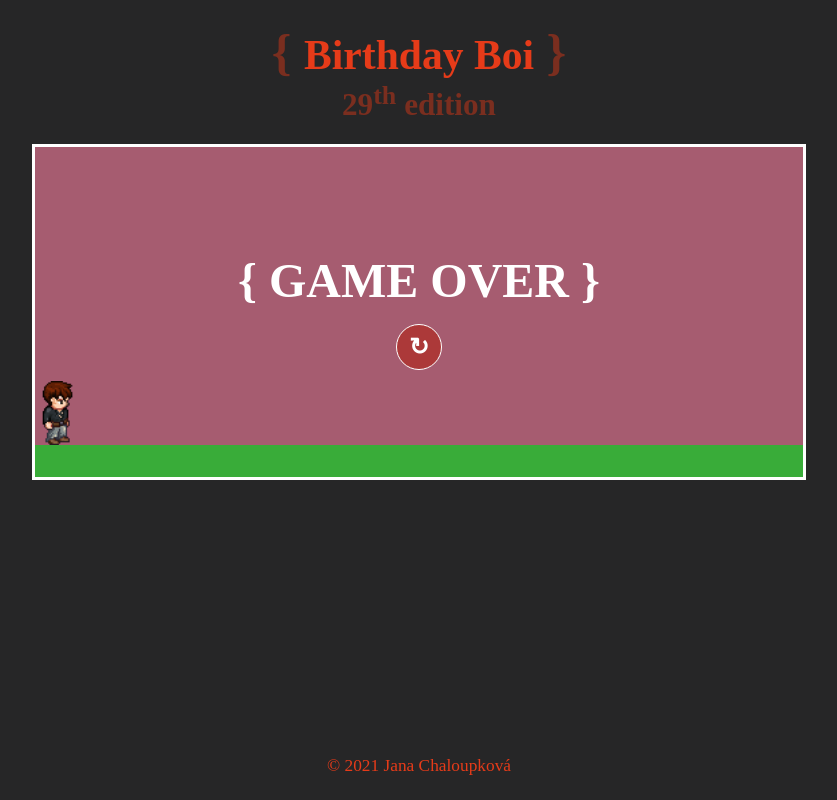
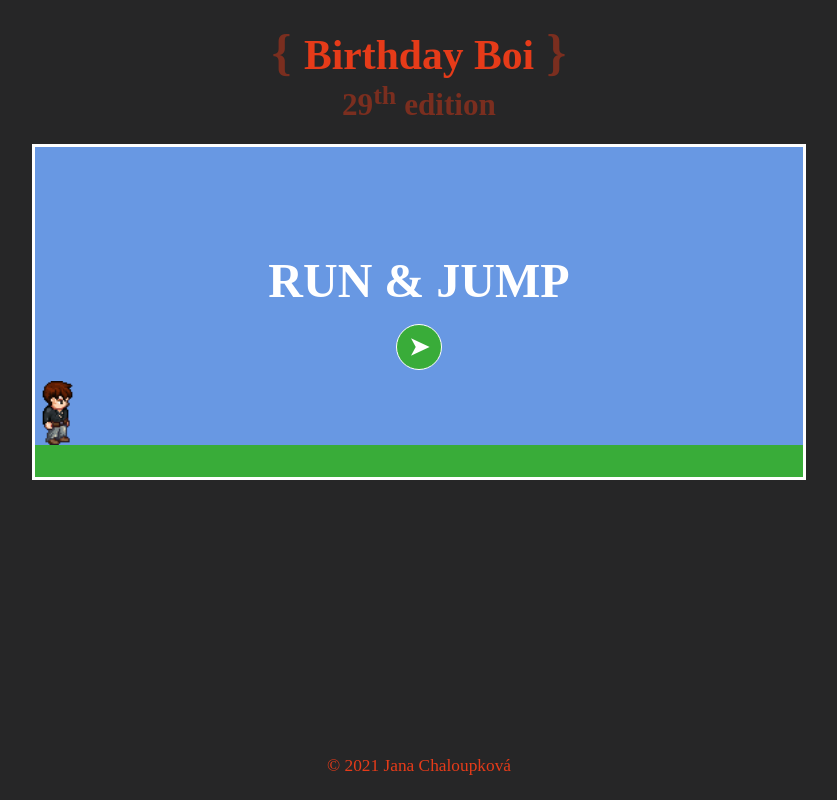
Before and after one commit to agnes97/birthday-boi, a React (Create React App) app: page / in a window 1280 px wide. Shown: the whole page, without its empty margins (221-1058 px from the left). Built offline with nearby package versions, Linux system fonts and the light colour scheme.

Commit message:
✨ Add StartScreen component

```diff
--- a/src/games/RunAndJump/components/Obstacles/index.tsx
+++ b/src/games/RunAndJump/components/Obstacles/index.tsx
@@ -12,13 +12,14 @@ const timeToNextObstacle = () =>
 
 type Props = {
     numberOfObstacles: number,
-    paused: boolean
-    onLastObstacle: () => void
-    isObstacleInCollision?: (obstacleBoundaries: DOMRect) => boolean
-    onObstacleCollision?: () => void
+    paused: boolean,
+    onLastObstacle: () => void,
+    isObstacleInCollision?: (obstacleBoundaries: DOMRect) => boolean,
+    onObstacleCollision?: () => void,
+    isGameRunning: boolean
 }
 
-const Obstacles: FC<Props> = ({ numberOfObstacles, paused = false, onLastObstacle, isObstacleInCollision, onObstacleCollision }) => {
+const Obstacles: FC<Props> = ({ numberOfObstacles, paused, isGameRunning, onLastObstacle, isObstacleInCollision, onObstacleCollision }) => {
     const obstacleRefs = useRef<Array<HTMLDivElement | null>>([])
 
     const nextObstacleTimeoutRef = useRef<number>()
@@ -60,8 +61,8 @@ const Obstacles: FC<Props> = ({ numberOfObstacles, paused = false, onLastObstacl
     }, [onLastObstacle])
 
     useEffect(() => {
-        if (!paused) moveNextObstacle(obstacleRefs.current.values())
-    }, [paused, moveNextObstacle])
+        if (!paused && isGameRunning) moveNextObstacle(obstacleRefs.current.values())
+    }, [paused, moveNextObstacle, isGameRunning])
 
     const detectCollision = useCallback(() => {
         if (!isObstacleInCollision) return
--- /dev/null
+++ b/src/games/RunAndJump/components/StartScreen/index.css
@@ -0,0 +1,36 @@
+section.game-box > .start-screen-container {
+    width: 100%;
+    display: flex;
+    flex-direction: column;
+    justify-content: center;
+    align-items: center;
+    background-color: rgba(57, 129, 211, 0.5);
+}
+
+section.game-box > .start-screen-container > h2 {
+    font-size: 3rem;
+    margin-top: 0;
+    margin-bottom: 1rem;
+}
+
+/* TODO: Create re-usable button component with optional animation! */
+section.game-box > .start-screen-container > button {
+    border: 0.1rem solid hsl(0, 0%, 100%);
+    color: hsl(0, 0%, 100%);
+    padding: 0.5rem;
+    font-weight: bold;
+    font-size: 1.5rem;
+    border-radius: 50%;
+    aspect-ratio: 1 / 1;
+    transition: transform 1s linear;
+    background-color: hsl(120, 50%, 45%);
+}
+
+
+section.game-box > .start-screen-container > button:hover {
+    background-color: white;
+    border: 0.1rem solid hsl(0, 0%, 0%);
+    color: hsl(0, 0%, 0%);
+    transform: rotate(360deg);
+    -webkit-transform: rotate(360deg);
+}
--- /dev/null
+++ b/src/games/RunAndJump/components/StartScreen/index.tsx
@@ -0,0 +1,15 @@
+import { FC } from 'react'
+import './index.css'
+
+type Props = {
+    startGame: () => void
+}
+
+const StartScreen: FC<Props> = ({ startGame }) => (
+    <div className='start-screen-container'>
+        <h2>RUN &amp; JUMP</h2>
+        <button onClick={startGame} title="PLAY GAME">&#x27A4;</button>
+    </div>
+)
+
+export default StartScreen
--- a/src/games/RunAndJump/index.tsx
+++ b/src/games/RunAndJump/index.tsx
@@ -4,10 +4,12 @@ import GameState from './components/GameState'
 import Obstacles from './components/Obstacles'
 import Hero from './components/Hero'
 import './index.css'
+import StartScreen from './components/StartScreen'
 
-const age = 1
+const age = 10
 
 const RunAndJump: FC = () => {
+    const [gameRunning, setGameRunning] = useState<boolean>(false)
     const [gameOver, setGameOver] = useState<boolean>(false)
     const [gameWon, setGameWon] = useState<boolean>(false)
 
@@ -18,8 +20,15 @@ const RunAndJump: FC = () => {
         setGameWon(gameWonValue)
     }, [])
 
+    const startGame = useCallback(() => {
+        setGameRunning(true)
+    }, [])
+
+    console.log(gameRunning)
+
     return (
         <section className='game-box'>
+            {(!gameRunning && !gameOver) && <StartScreen startGame={() => startGame()}/>}
             {(gameOver || gameWon) && <GameState
                 onGameReset={() => resetGame(false, false)}
                 gameWon={gameWon}
@@ -28,6 +37,7 @@ const RunAndJump: FC = () => {
             <Obstacles
                 numberOfObstacles={age}
                 paused={gameOver}
+                isGameRunning={gameRunning}
                 onLastObstacle={() => resetGame(true, true)}
                 isObstacleInCollision={(obstacleBoundaries) => {
                     const heroBoundaries = heroRef.current?.getBoundingClientRect()
```
